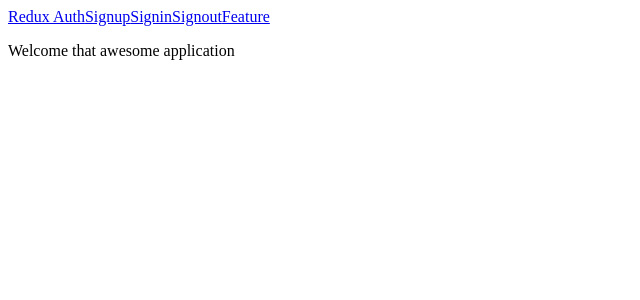
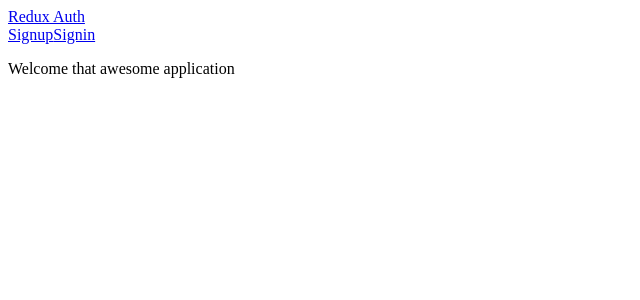
Before and after one commit to itsmylife/messing-around-react-jwt, a React (Create React App) app in the folder client/: page / in a window 1280 px wide. Shown: the top 300 px of the page, without its empty margins (0-640 px from the left). Built offline with nearby package versions, Linux system fonts and the light colour scheme.

Commit message:
render links based on auth

```diff
--- a/client/src/components/Header.js
+++ b/client/src/components/Header.js
@@ -1,19 +1,35 @@
 import React, { Component } from 'react';
+import { connect } from 'react-redux';
 import { Link } from 'react-router-dom';
 
 
 class Header extends Component {
+  renderLinks() {
+    if (this.props.authenticated) {
+      return <div>
+        <Link to="/signout">Signout</Link>
+        <Link to="/feature">Feature</Link>
+      </div>;
+    } else {
+      return <div>
+        <Link to="/signup">Signup</Link>
+        <Link to="/signin">Signin</Link>
+      </div>;
+    }
+  }
+
   render() {
     return (
       <div>
         <Link to="/">Redux Auth</Link>
-        <Link to="/signup">Signup</Link>
-        <Link to="/signin">Signin</Link>
-        <Link to="/signout">Signout</Link>
-        <Link to="/feature">Feature</Link>
+        { this.renderLinks() }
       </div>
     );
   }
 }
 
-export default Header;
+function mapStateToProps(state) {
+  return { authenticated: state.auth.authenticated };
+}
+
+export default connect(mapStateToProps)(Header);
```
